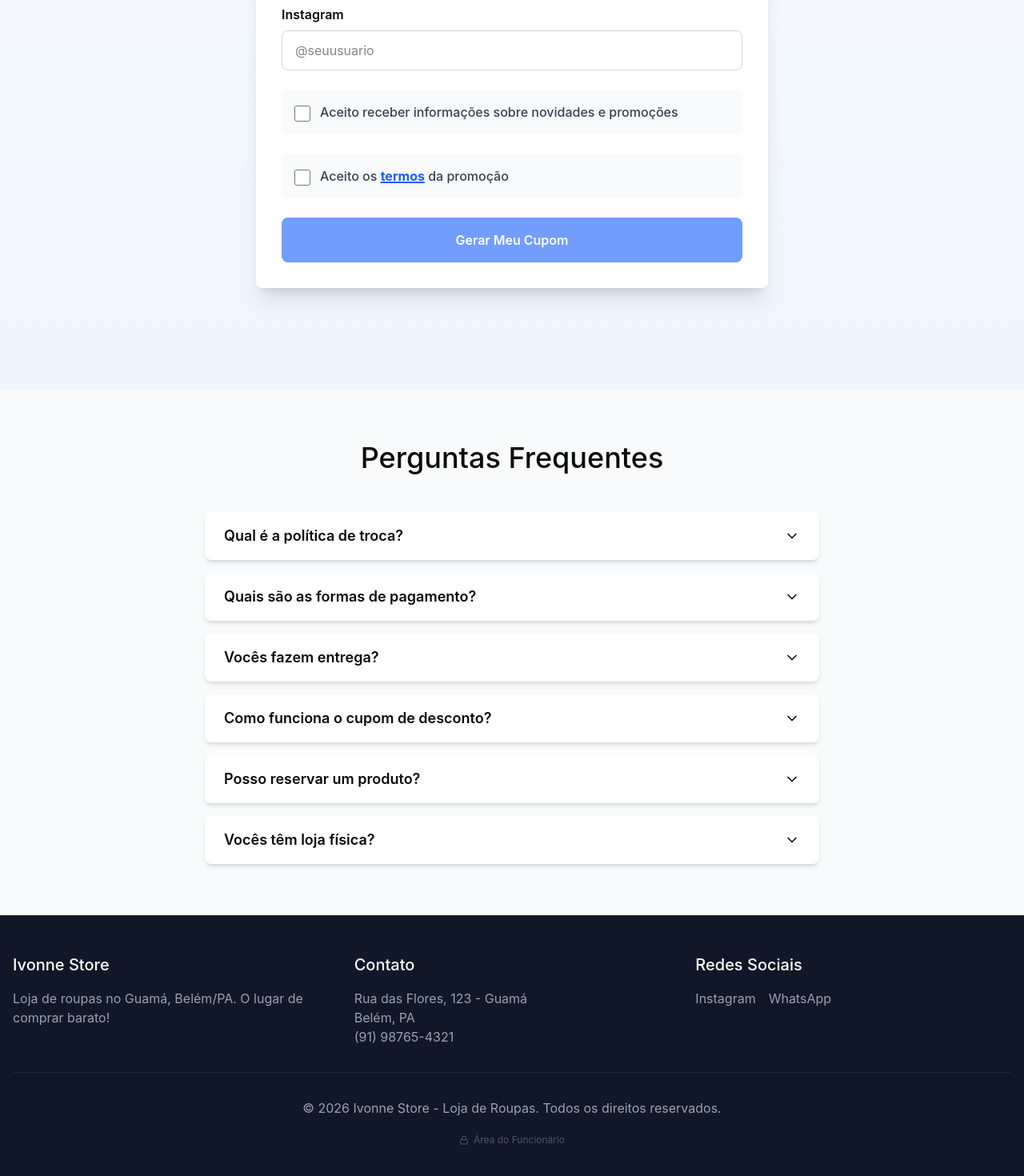
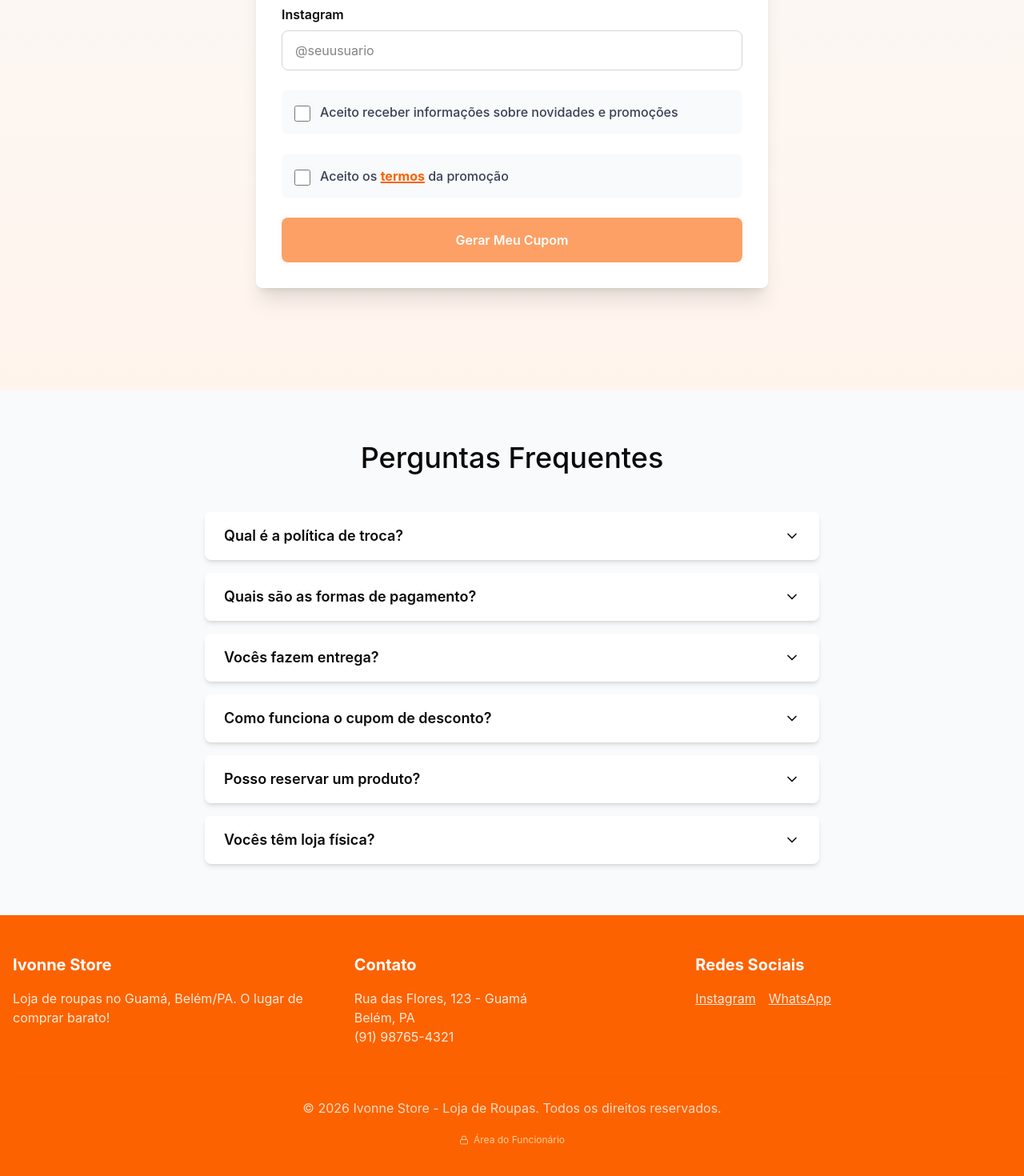
Before and after one commit to ENGLUISMOTA/ivonnestore01-site, a React (Vite) app: page / in a window 1280 px wide. Shown: the part 3196-4666 px from the top of the page at 80% size. Built offline with nearby package versions, Linux system fonts and the light colour scheme.

Commit message:
style: rebrand blue to orange FC6200 - footer, coupon form, icons and background

```diff
--- a/src/app/App.tsx
+++ b/src/app/App.tsx
@@ -35,45 +35,45 @@ export default function App() {
         />
       </div>
 
-      <div className="bg-gradient-to-b from-gray-50 to-blue-50 py-12 sm:py-16">
+      <div className="bg-gradient-to-b from-gray-50 to-[#FFF4EC] py-12 sm:py-16">
         <CouponForm />
       </div>
 
       <FAQSection />
 
-      <footer className="bg-gray-900 text-white py-8 sm:py-12">
+      <footer className="bg-[#FC6200] text-white py-8 sm:py-12">
         <div className="max-w-7xl mx-auto px-4">
           <div className="grid sm:grid-cols-2 md:grid-cols-3 gap-6 sm:gap-8 mb-6 sm:mb-8">
             <div>
-              <h3 className="text-lg sm:text-xl mb-3 sm:mb-4">Ivonne Store</h3>
-              <p className="text-sm sm:text-base text-gray-400">
+              <h3 className="text-lg sm:text-xl font-bold mb-3 sm:mb-4">Ivonne Store</h3>
+              <p className="text-sm sm:text-base text-orange-50/90">
                 Loja de roupas no Guamá, Belém/PA. O lugar de comprar barato!
               </p>
             </div>
             <div>
-              <h3 className="text-lg sm:text-xl mb-3 sm:mb-4">Contato</h3>
-              <p className="text-sm sm:text-base text-gray-400">Rua das Flores, 123 - Guamá</p>
-              <p className="text-sm sm:text-base text-gray-400">Belém, PA</p>
-              <p className="text-sm sm:text-base text-gray-400">(91) 98765-4321</p>
+              <h3 className="text-lg sm:text-xl font-bold mb-3 sm:mb-4">Contato</h3>
+              <p className="text-sm sm:text-base text-orange-50/90">Rua das Flores, 123 - Guamá</p>
+              <p className="text-sm sm:text-base text-orange-50/90">Belém, PA</p>
+              <p className="text-sm sm:text-base text-orange-50/90">(91) 98765-4321</p>
             </div>
             <div className="sm:col-span-2 md:col-span-1">
-              <h3 className="text-lg sm:text-xl mb-3 sm:mb-4">Redes Sociais</h3>
+              <h3 className="text-lg sm:text-xl font-bold mb-3 sm:mb-4">Redes Sociais</h3>
               <div className="flex gap-4">
-                <a href="https://instagram.com/ivonnestore" target="_blank" rel="noopener noreferrer" className="text-sm sm:text-base text-gray-400 hover:text-white transition-colors">
+                <a href="https://instagram.com/ivonnestore" target="_blank" rel="noopener noreferrer" className="text-sm sm:text-base text-orange-50/90 hover:text-white underline transition-colors">
                   Instagram
                 </a>
-                <a href="https://wa.me/5591987654321" target="_blank" rel="noopener noreferrer" className="text-sm sm:text-base text-gray-400 hover:text-white transition-colors">
+                <a href="https://wa.me/5591987654321" target="_blank" rel="noopener noreferrer" className="text-sm sm:text-base text-orange-50/90 hover:text-white underline transition-colors">
                   WhatsApp
                 </a>
               </div>
             </div>
           </div>
-          <div className="text-center border-t border-gray-800 pt-6 sm:pt-8">
-            <p className="text-sm sm:text-base text-gray-400">&copy; 2026 Ivonne Store - Loja de Roupas. Todos os direitos reservados.</p>
+          <div className="text-center border-t border-orange-500/30 pt-6 sm:pt-8">
+            <p className="text-sm sm:text-base text-orange-50/80">&copy; 2026 Ivonne Store - Loja de Roupas. Todos os direitos reservados.</p>
             <div className="mt-4">
               <a
                 href="/admin"
-                className="inline-flex items-center gap-1.5 text-xs text-gray-600 hover:text-gray-400 transition-colors"
+                className="inline-flex items-center gap-1.5 text-xs text-orange-200/90 hover:text-white transition-colors"
               >
                 <svg xmlns="http://www.w3.org/2000/svg" className="w-3 h-3" viewBox="0 0 24 24" fill="none" stroke="currentColor" strokeWidth="2" strokeLinecap="round" strokeLinejoin="round">
                   <rect x="3" y="11" width="18" height="11" rx="2" ry="2"/><path d="M7 11V7a5 5 0 0 1 10 0v4"/>
--- a/src/app/components/CouponForm.tsx
+++ b/src/app/components/CouponForm.tsx
@@ -101,7 +101,7 @@ export default function CouponForm() {
     <div className="max-w-2xl mx-auto px-4 py-12 sm:py-16">
       <div className="bg-white rounded-lg shadow-xl p-6 sm:p-8">
         <div className="text-center mb-6 sm:mb-8">
-          <Gift className="w-12 h-12 sm:w-16 sm:h-16 mx-auto mb-4 text-blue-600" />
+          <Gift className="w-12 h-12 sm:w-16 sm:h-16 mx-auto mb-4 text-[#FC6200]" />
           <h2 className="text-2xl sm:text-3xl mb-2">Ganhe 10% de Desconto!</h2>
           <p className="text-base sm:text-lg">Cadastre-se e receba seu cupom exclusivo</p>
           <p className="text-sm text-gray-600 mt-2">Válido até {COUPON_VALID_UNTIL}</p>
@@ -117,7 +117,7 @@ export default function CouponForm() {
                 id="name"
                 type="text"
                 {...register('name', { required: 'Nome é obrigatório' })}
-                className="w-full px-4 py-3 border border-gray-300 rounded-lg focus:outline-none focus:ring-2 focus:ring-blue-500"
+                className="w-full px-4 py-3 border border-gray-300 rounded-lg focus:outline-none focus:ring-2 focus:ring-[#FC6200]"
                 placeholder="Digite seu nome"
               />
               {errors.name && (
@@ -139,7 +139,7 @@ export default function CouponForm() {
                     message: 'Número inválido'
                   }
                 })}
-                className="w-full px-4 py-3 border border-gray-300 rounded-lg focus:outline-none focus:ring-2 focus:ring-blue-500"
+                className="w-full px-4 py-3 border border-gray-300 rounded-lg focus:outline-none focus:ring-2 focus:ring-[#FC6200]"
                 placeholder="(91) 98765-4321"
               />
               {errors.whatsapp && (
@@ -155,7 +155,7 @@ export default function CouponForm() {
                 id="instagram"
                 type="text"
                 {...register('instagram', { required: 'Instagram é obrigatório' })}
-                className="w-full px-4 py-3 border border-gray-300 rounded-lg focus:outline-none focus:ring-2 focus:ring-blue-500"
+                className="w-full px-4 py-3 border border-gray-300 rounded-lg focus:outline-none focus:ring-2 focus:ring-[#FC6200]"
                 placeholder="@seuusuario"
               />
               {errors.instagram && (
@@ -170,7 +170,7 @@ export default function CouponForm() {
                 {...register('acceptMarketing', {
                   required: 'Você precisa aceitar para gerar o cupom'
                 })}
-                className="mt-1 w-5 h-5 text-blue-600 border-gray-300 rounded focus:ring-2 focus:ring-blue-500 cursor-pointer"
+                className="mt-1 w-5 h-5 text-[#FC6200] border-gray-300 rounded focus:ring-2 focus:ring-[#FC6200] cursor-pointer"
               />
               <label htmlFor="acceptMarketing" className="cursor-pointer text-sm sm:text-base text-gray-700">
                 Aceito receber informações sobre novidades e promoções
@@ -187,7 +187,7 @@ export default function CouponForm() {
                 {...register('acceptTerms', {
                   required: 'Você precisa aceitar os termos da promoção'
                 })}
-                className="mt-1 w-5 h-5 text-blue-600 border-gray-300 rounded focus:ring-2 focus:ring-blue-500 cursor-pointer"
+                className="mt-1 w-5 h-5 text-[#FC6200] border-gray-300 rounded focus:ring-2 focus:ring-[#FC6200] cursor-pointer"
               />
               <label htmlFor="acceptTerms" className="cursor-pointer text-sm sm:text-base text-gray-700">
                 Aceito os <span
@@ -196,7 +196,7 @@ export default function CouponForm() {
                     e.stopPropagation();
                     setShowTermsModal(true);
                   }}
-                  className="font-bold text-blue-600 hover:text-blue-800 underline decoration-2 cursor-pointer"
+                  className="font-bold text-[#FC6200] hover:text-[#c44c00] underline decoration-2 cursor-pointer"
                 >termos</span> da promoção
               </label>
             </div>
@@ -213,7 +213,7 @@ export default function CouponForm() {
             <button
               type="submit"
               disabled={!acceptMarketing || !acceptTerms || isSubmitting}
-              className="w-full bg-blue-600 text-white py-4 rounded-lg font-semibold hover:bg-blue-700 transition-colors disabled:opacity-60 disabled:cursor-not-allowed"
+              className="w-full bg-[#FC6200] text-white py-4 rounded-lg font-semibold hover:bg-[#e05600] transition-colors disabled:opacity-60 disabled:cursor-not-allowed"
             >
               {isSubmitting ? 'Gerando cupom...' : 'Gerar Meu Cupom'}
             </button>
@@ -233,7 +233,7 @@ export default function CouponForm() {
             </div>
             <button
               onClick={() => setCouponCode(null)}
-              className="text-blue-600 hover:underline"
+              className="text-[#FC6200] hover:underline"
             >
               Fazer novo cadastro
             </button>
@@ -247,7 +247,7 @@ export default function CouponForm() {
             <h3 className="text-xl font-bold text-gray-900 mb-3">Termos da Promoção</h3>
             <div className="space-y-4 text-gray-600 text-sm sm:text-base leading-relaxed">
               <p>Para garantir o seu cupom de 10% de desconto, é obrigatório cumprir o seguinte termo:</p>
-              <div className="p-4 bg-blue-50 border-l-4 border-blue-500 rounded-r-lg text-blue-900 font-semibold flex items-center gap-3">
+              <div className="p-4 bg-[#FFF4EC] border-l-4 border-[#FC6200] rounded-r-lg text-[#9E3E00] font-semibold flex items-center gap-3">
                 <span className="text-xl">📸</span>
                 <span>Seguir o perfil da loja no Instagram!</span>
               </div>
@@ -257,7 +257,7 @@ export default function CouponForm() {
             </div>
             <button
               onClick={() => setShowTermsModal(false)}
-              className="mt-6 w-full bg-blue-600 text-white py-3 rounded-xl font-semibold hover:bg-blue-700 transition-colors focus:ring-2 focus:ring-blue-500 focus:outline-none"
+              className="mt-6 w-full bg-[#FC6200] text-white py-3 rounded-xl font-semibold hover:bg-[#e05600] transition-colors focus:ring-2 focus:ring-[#FC6200] focus:outline-none"
             >
               Entendi e Aceito
             </button>
```
